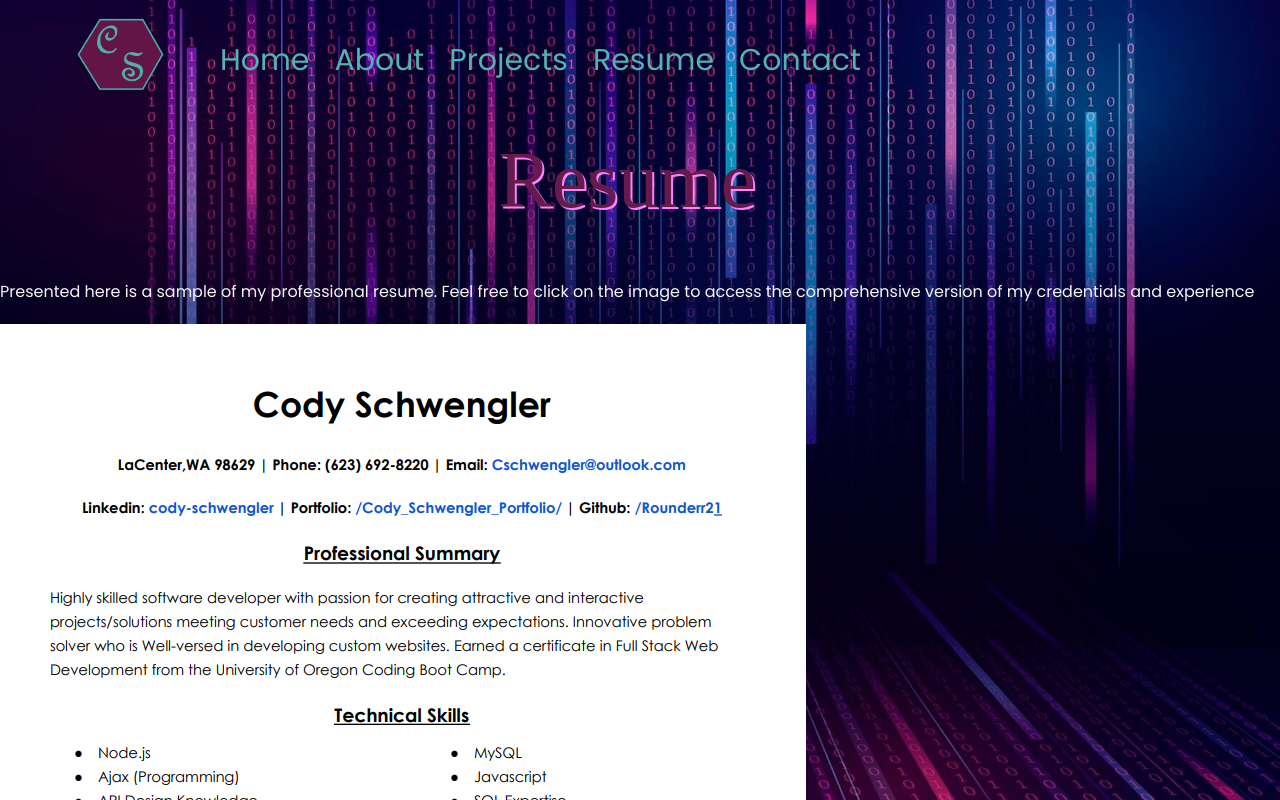
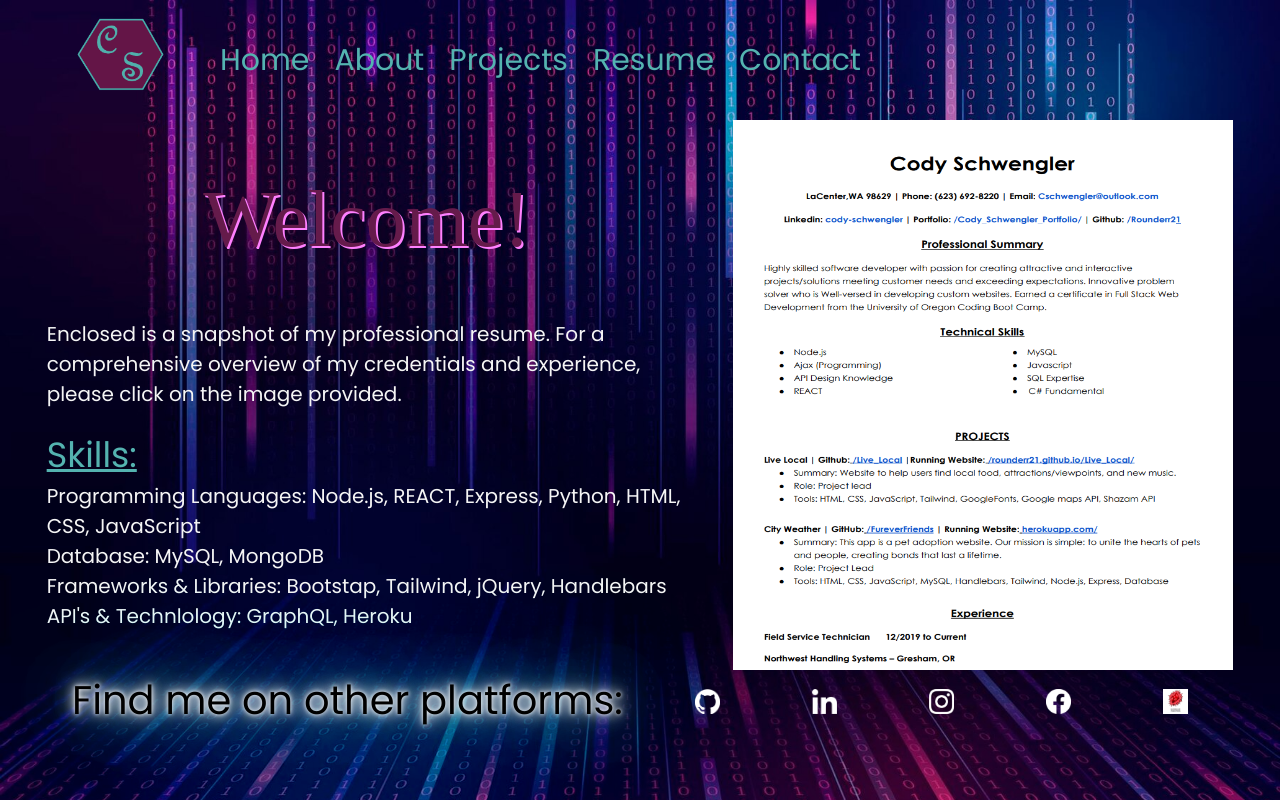
Before and after one commit to Rounderr21/REACT_ME, a React (Create React App) app: page / in a window 1280 px wide. Both pictures are taken after a click on the link "Resume". Shown: the top 800 px of the page. Built offline with nearby package versions, Linux system fonts and the light colour scheme.

Commit message:
updated resume jsx and created css

```diff
--- a/src/components/resume/Resume.jsx
+++ b/src/components/resume/Resume.jsx
@@ -1,15 +1,27 @@
-import ResumeImg from "../../assets/Images/ResumeImg.png"
-import "./resume.scss"
+import ResumeImg from "../../assets/Images/ResumeImg.png";
+import "./resume.scss";
 
 export default function Resume() {
-return (
+  return (
     <div className="resumePage">
-        <div>
-            <h1>Resume</h1>
-            <p>Presented here is a sample of my professional resume. Feel free to click on the image to access the comprehensive version of my credentials and experience</p>
-            <a href="https://docs.google.com/document/d/1AYQGocHNYthJoegaORFkPeB7ow2b9Vhy/edit?usp=sharing&ouid=113693766888778622789&rtpof=true&sd=true">
-            <img src={ResumeImg} alt="resume" /></a>
+      <div className="resumeContent">
+        <div className="textSection">
+          <h1>Welcome!</h1>
+          <p>Enclosed is a snapshot of my professional resume. For a comprehensive overview of my credentials and experience, please click on the image provided.</p>
+          <ul>
+            <ol className="skills">Skills:</ol>
+            <ol>Programming Languages: Node.js, REACT, Express, Python, HTML, CSS, JavaScript</ol>
+            <ol>Database: MySQL, MongoDB</ol>
+            <ol>Frameworks & Libraries: Bootstap, Tailwind, jQuery, Handlebars</ol>
+            <ol>API's & Technlology: GraphQL, Heroku</ol>
+          </ul>
         </div>
+        <div className="imageSection">
+          <a href="https://docs.google.com/document/d/1AYQGocHNYthJoegaORFkPeB7ow2b9Vhy/edit?usp=sharing&ouid=113693766888778622789&rtpof=true&sd=true">
+            <img src={ResumeImg} alt="resume" style={{ width: "500px", height: "550px" }} />
+          </a>
+        </div>
+      </div>
     </div>
-)
+  );
 }
--- a/src/components/resume/resume.scss
+++ b/src/components/resume/resume.scss
@@ -0,0 +1,35 @@
+
+
+  .resumeContent {
+    display: flex;
+    justify-content: space-evenly;
+    align-items: center;
+    /* Add other necessary styles */
+  }
+
+  .textSection {
+    width: 50%;
+
+    /* Style for the paragraph on the left side */
+  }
+
+  .imageSection {
+    /* Style for the image on the right side */
+    width: 500px;
+    height: 550px;
+  }
+
+  p{
+    font-size: 20px;
+  }
+
+  ol{
+    color: whitesmoke;
+    font-size: 20px;
+  }
+
+  .skills{
+    color: #54b3b0;
+    font-size: 35px;
+    text-decoration: underline;
+  }
```
